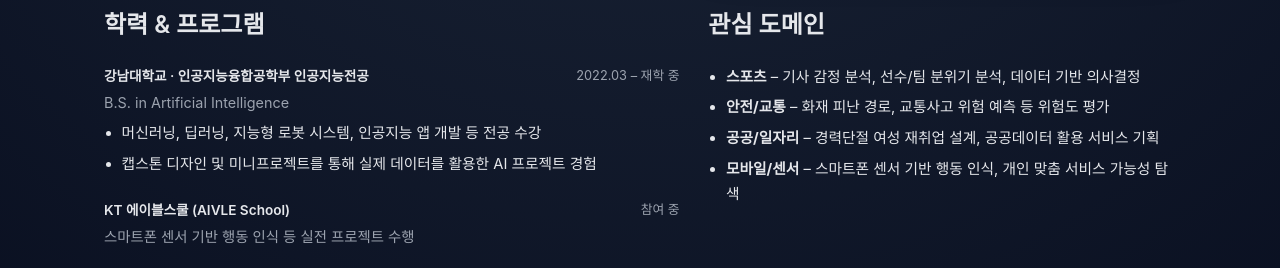
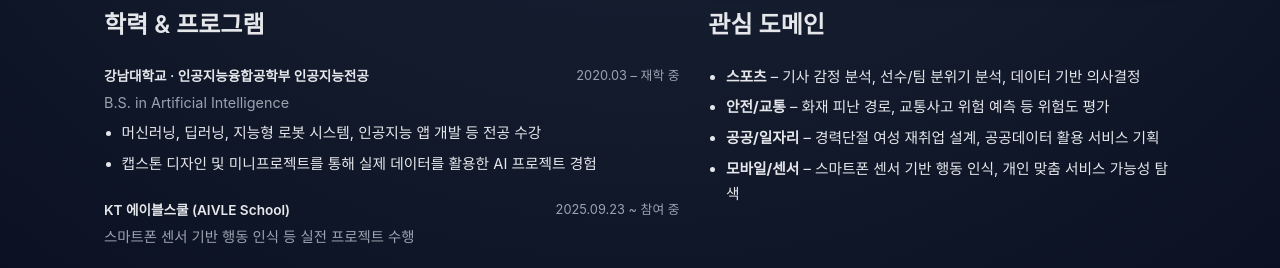
Before and after one commit to leeseungyoons/ai-portfolio-site, a plain HTML site: page index.html in a window 1280 px wide. Shown: the part 532-800 px from the top of the page. Drawn offline with Linux system fonts and the light colour scheme.

Commit message:
Update index.html

```diff
--- a/index.html
+++ b/index.html
@@ -398,7 +398,7 @@
           <div class="item">
             <div class="item-header">
               <div class="item-title">강남대학교 · 인공지능융합공학부 인공지능전공</div>
-              <div class="item-meta">2022.03 – 재학 중</div>
+              <div class="item-meta">2020.03 – 재학 중</div>
             </div>
             <p class="item-sub">B.S. in Artificial Intelligence</p>
             <ul>
@@ -409,7 +409,7 @@
           <div class="item">
             <div class="item-header">
               <div class="item-title">KT 에이블스쿨 (AIVLE School)</div>
-              <div class="item-meta">참여 중</div>
+              <div class="item-meta">2025.09.23 ~ 참여 중</div>
             </div>
             <p class="item-sub">스마트폰 센서 기반 행동 인식 등 실전 프로젝트 수행</p>
           </div>
```
